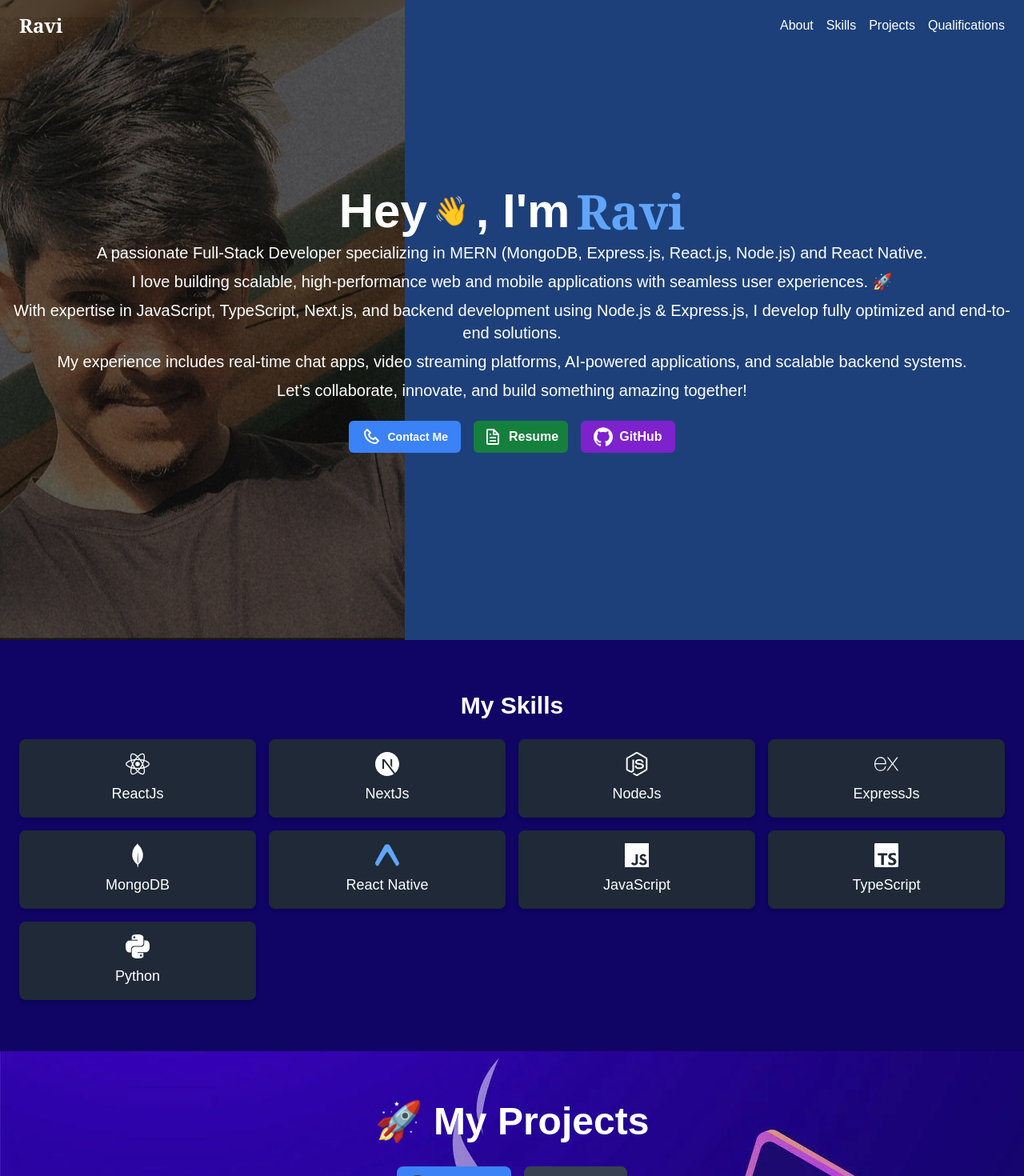
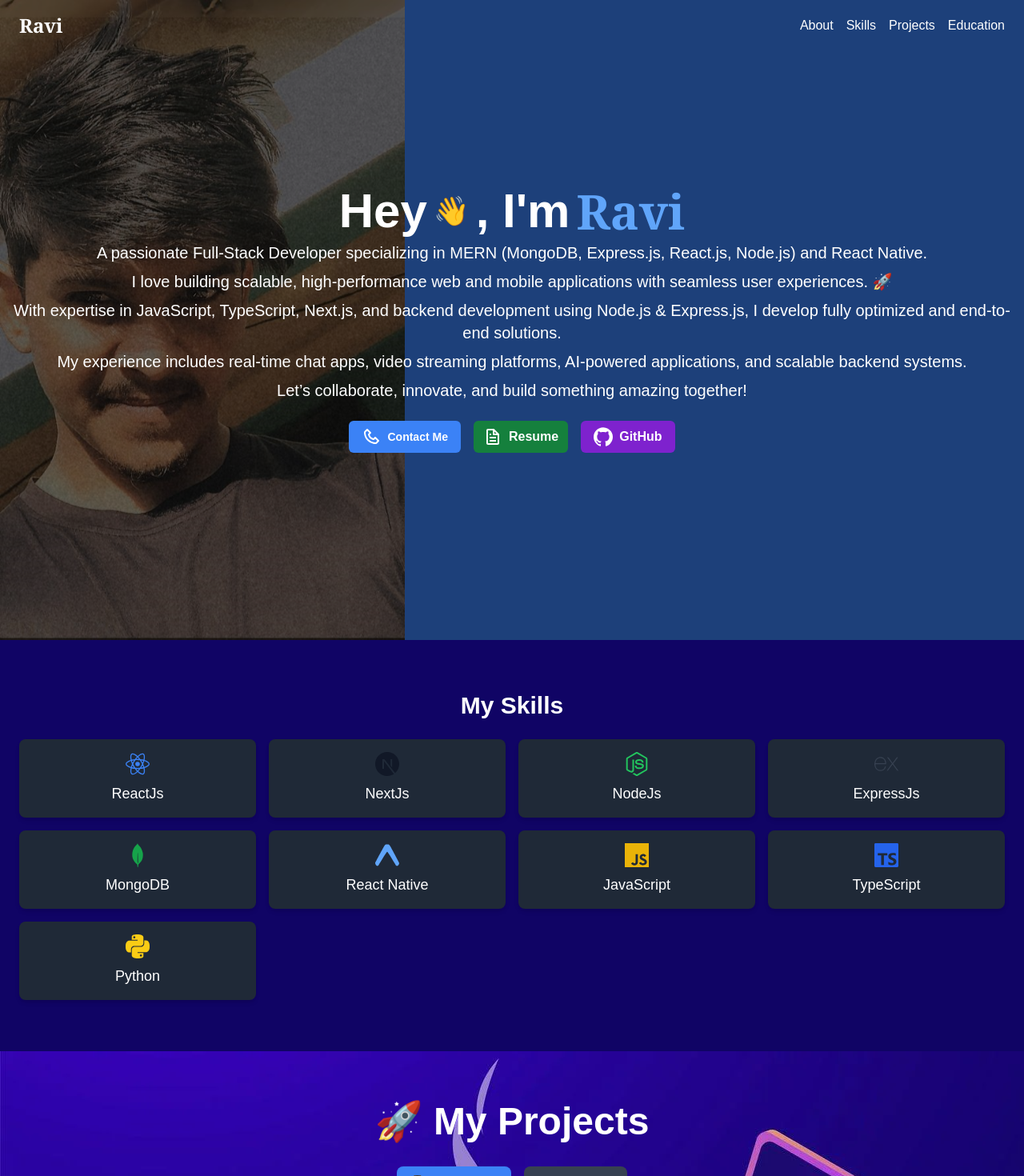
Before and after one commit to codewitharunofficial/codewitharun-portfolio, a Next.js app: page / in a window 1280 px wide. Shown: the top 1470 px of the page at 80% size. Built offline with nearby package versions, Linux system fonts and the light colour scheme.

Commit message:
Added More Animations

```diff
--- a/components/Header.tsx
+++ b/components/Header.tsx
@@ -40,7 +40,7 @@ const Header = () => {
             </li>
             <li className="hover:underline underline-offset-2">
               <a href="#qualifications" className="hover:text-blue-400">
-                Qualifications
+                Education
               </a>
             </li>
           </ul>
--- a/components/Hero.tsx
+++ b/components/Hero.tsx
@@ -40,8 +40,7 @@ const Hero = () => {
           >
             👋
           </motion.span>
-          , I&apos;m{" "}
-          <span className="text-blue-400 font-serif">Ravi</span>
+          , I&apos;m <span className="text-blue-400 font-serif">Ravi</span>
         </motion.h1>
 
         {/* Staggered Intro Text Animation */}
@@ -72,14 +71,16 @@ const Hero = () => {
           animate={{ opacity: 1 }}
           transition={{ duration: 1, delay: 2 }}
         >
-          <a
+          <motion.a
+            whileHover={{ scale: 0.9, rotate: -5 }}
             href="mailto:kumarrvee@gmail.com"
             className="bg-blue-500 hover:bg-blue-700 text-white font-semibold py-2 px-4 rounded-md flex items-center gap-2 text-sm"
           >
             <BiPhone size={24} />
             Contact Me
-          </a>
-          <a
+          </motion.a>
+          <motion.a
+            whileHover={{ scale: 0.9, rotate: -5 }}
             href="/Resume.pdf"
             target="_blank"
             rel="noopener noreferrer"
@@ -88,8 +89,9 @@ const Hero = () => {
           >
             <BiFile size={24} />
             Resume
-          </a>
-          <a
+          </motion.a>
+          <motion.a
+            whileHover={{ scale: 0.9, rotate: -5 }}
             href="https://github.com/codewitharunofficial"
             target="_blank"
             rel="noopener noreferrer"
@@ -97,7 +99,7 @@ const Hero = () => {
           >
             <SiGithub size={24} />
             GitHub
-          </a>
+          </motion.a>
         </motion.div>
       </div>
     </section>
--- a/components/Projects.tsx
+++ b/components/Projects.tsx
@@ -150,7 +150,7 @@ const Projects = () => {
             onClick={closeModal}
           >
             <motion.div
-              className="bg-white p-4 rounded-lg shadow-lg max-w-lg relative"
+              className="bg-white p-4 rounded-lg shadow-lg max-w-lg relative object-contain"
               initial={{ scale: 0.8, opacity: 0 }}
               animate={{ scale: 1, opacity: 1 }}
               exit={{ scale: 0.8, opacity: 0 }}
@@ -160,7 +160,7 @@ const Projects = () => {
               <img
                 src={selectedScreenshot}
                 alt="Expanded Screenshot"
-                className="w-full h-full rounded-lg"
+                className="max-w-full max-h-svh rounded-lg"
               />
               <button
                 onClick={closeModal}
--- a/components/Qualifications.tsx
+++ b/components/Qualifications.tsx
@@ -6,7 +6,7 @@ const qualifications = [
   const Qualifications = () => {
     return (
       <section style={{backgroundColor: '#100465ff'}} className="container mx-auto py-16 px-6">
-        <h2 className="text-3xl font-bold text-center text-white">Qualifications</h2>
+        <h2 className="text-3xl font-bold text-center text-white">Education</h2>
         <div className="grid grid-cols-1 md:grid-cols-2 gap-6 mt-6">
           {qualifications.map((qual, index) => (
             <div key={index} className="bg-gray-800 hover:bg-gray-700 text-white p-6 rounded-lg shadow-md">
--- a/components/Skills.tsx
+++ b/components/Skills.tsx
@@ -1,14 +1,59 @@
-import {skills} from '@/contants/skills'
+import {
+  SiReact,
+  SiNextdotjs,
+  SiNodedotjs,
+  SiExpress,
+  SiMongodb,
+  SiExpo,
+  SiJavascript,
+  SiTypescript,
+  SiPython,
+} from "react-icons/si";
 
 
+const skills = [
+  { name: "ReactJs", icon: <SiReact size={30} className="text-blue-500" /> },
+  {
+    name: "NextJs",
+    icon: <SiNextdotjs size={30} className="text-gray-900 dark:text-white" />,
+  },
+  {
+    name: "NodeJs",
+    icon: <SiNodedotjs size={30} className="text-green-500" />,
+  },
+  {
+    name: "ExpressJs",
+    icon: <SiExpress size={30} className="text-gray-700 dark:text-gray-300" />,
+  },
+  { name: "MongoDB", icon: <SiMongodb size={30} className="text-green-600" /> },
+  {
+    name: "React Native",
+    icon: <SiExpo size={30} className="text-blue-400" />,
+  },
+  {
+    name: "JavaScript",
+    icon: <SiJavascript size={30} className="text-yellow-500" />,
+  },
+  {
+    name: "TypeScript",
+    icon: <SiTypescript size={30} className="text-blue-600" />,
+  },
+  { name: "Python", icon: <SiPython size={30} className="text-yellow-400" /> },
+];
 
 const Skills = () => {
   return (
-    <section style={{backgroundColor: '#100465ff'}} className="container mx-auto py-16 px-6">
+    <section
+      style={{ backgroundColor: "#100465ff" }}
+      className="container mx-auto py-16 px-6"
+    >
       <h2 className="text-3xl font-bold text-center text-white">My Skills</h2>
       <div className="grid grid-cols-2 md:grid-cols-3 lg:grid-cols-4 gap-4 mt-6">
         {skills.map((skill, index) => (
-          <div key={index} className="flex flex-col items-center bg-gray-800 text-white p-4 rounded-lg shadow-md hover:bg-gray-600 cursor-pointer">
+          <div
+            key={index}
+            className="flex flex-col items-center bg-gray-800 text-white p-4 rounded-lg shadow-md hover:bg-gray-600 cursor-pointer"
+          >
             {skill.icon}
             <p className="mt-2 text-lg">{skill.name}</p>
           </div>
--- a/contants/skills.js
+++ /dev/null
@@ -1,13 +0,0 @@
-import { SiReact, SiNextdotjs, SiNodedotjs, SiExpress, SiMongodb, SiExpo, SiJavascript, SiTypescript, SiPython } from "react-icons/si";
-
- export const skills = [
-    { name: "ReactJs", icon: <SiReact size={30} className="text-blue-500" /> },
-    { name: "NextJs", icon: <SiNextdotjs size={30} className="text-gray-900 dark:text-white" /> },
-    { name: "NodeJs", icon: <SiNodedotjs size={30} className="text-green-500" /> },
-    { name: "ExpressJs", icon: <SiExpress size={30} className="text-gray-700 dark:text-gray-300" /> },
-    { name: "MongoDB", icon: <SiMongodb size={30} className="text-green-600" /> },
-    { name: "React Native", icon: <SiExpo size={30} className="text-blue-400" /> },
-    { name: "JavaScript", icon: <SiJavascript size={30} className="text-yellow-500" /> },
-    { name: "TypeScript", icon: <SiTypescript size={30} className="text-blue-600" /> },
-    { name: "Python", icon: <SiPython size={30} className="text-yellow-400" /> },
-  ];
```
